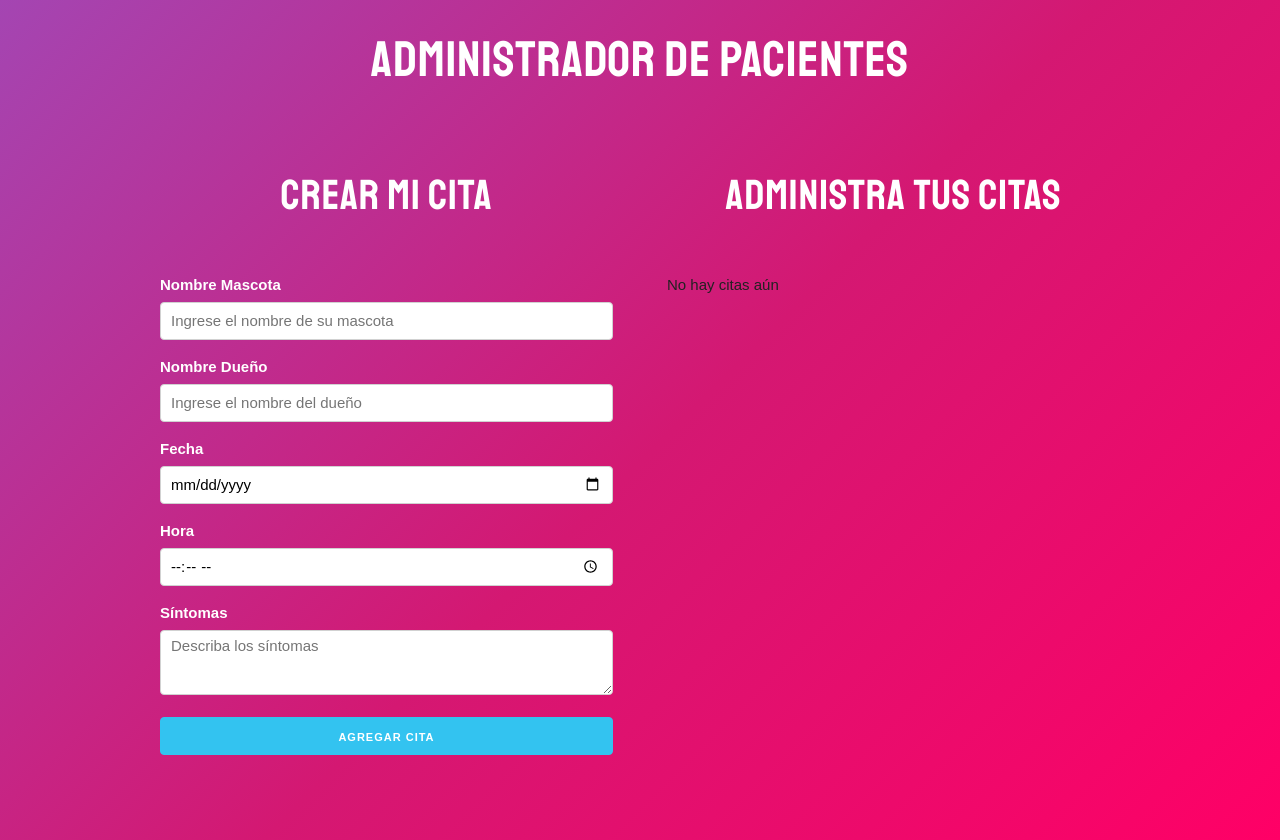
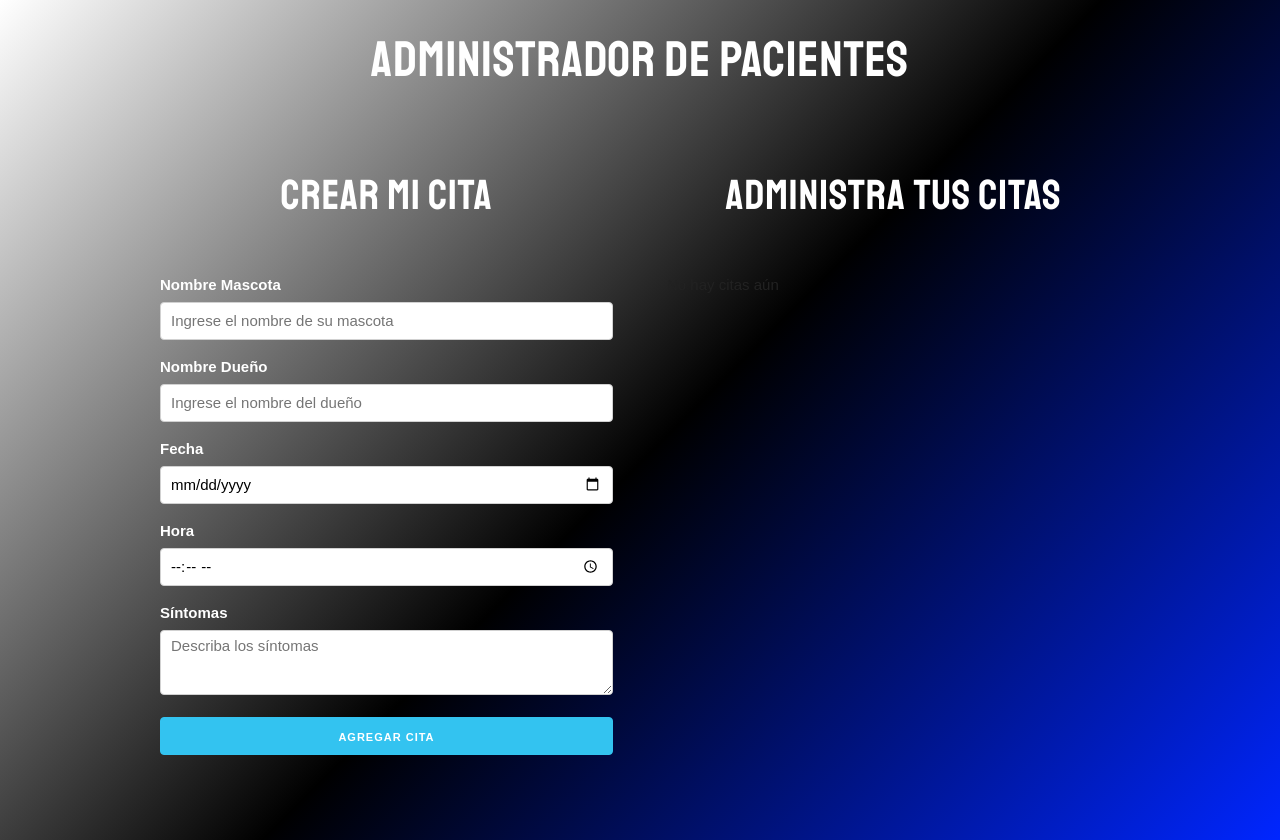
Before and after one commit to DekelUsach/TP4---Citas---Parte-1, a React (Vite) app: page / in a window 1280 px wide. Built offline with nearby package versions, Linux system fonts and the light colour scheme.

Commit message:
changed background

```diff
--- a/src/index.css
+++ b/src/index.css
@@ -6,7 +6,7 @@
   margin: 0;
   padding: 0;
   font-family: sans-serif;
-  background-image: linear-gradient(-225deg, #A445B2 0%, #D41872 52%, #FF0066 100%);
+  background-image: linear-gradient(-225deg, #ffffff 0%, #000000 52%, #0026ff 100%);
   min-height: 100%;
   padding-bottom: 5rem;
 }
```
